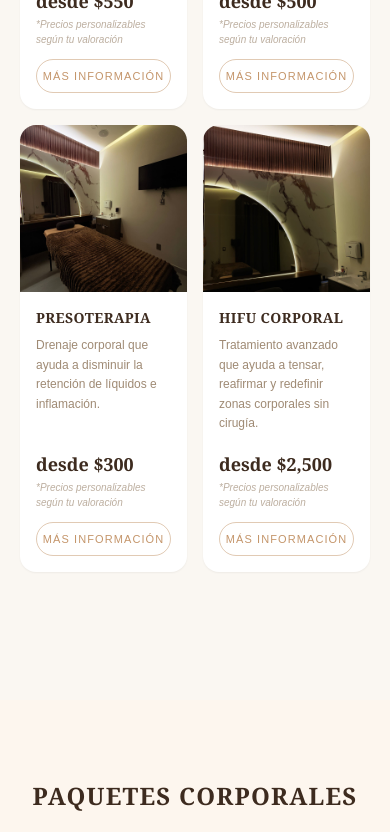
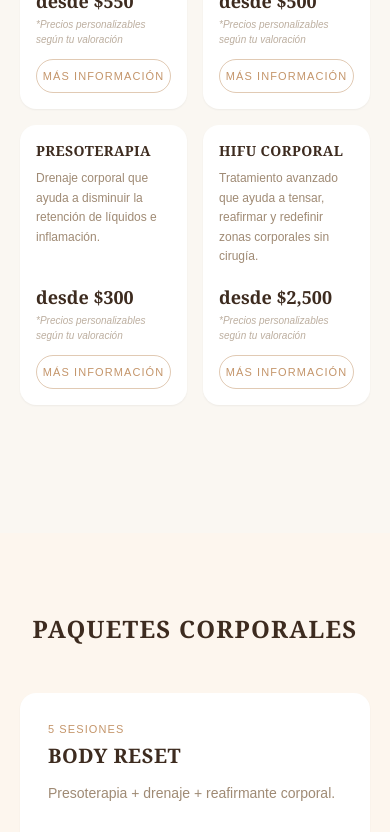
Before and after one commit to Nasusagency/ceemispa, a Next.js app: page / in a window 390 px wide. Shown: the part 4180-5012 px from the top of the page. Built offline with nearby package versions, Linux system fonts and the light colour scheme.

Commit message:
fix: quitar fotos inmobiliario de masajes

```diff
--- a/components/Corporales.tsx
+++ b/components/Corporales.tsx
@@ -2,7 +2,7 @@ import Image from "next/image";
 
 const WA_BASE = "https://wa.me/523781122322?text=";
 
-const treatments = [
+const treatments: { img?: string; name: string; desc: string; price: string; msg: string }[] = [
   {
     img: "/images/Cuerpo/corporales.jpeg",
     name: "MOLDEO CORPORAL",
@@ -18,14 +18,12 @@ const treatments = [
     msg: "Hola! Me interesa información sobre Reafirmante Corporal en CEEMI Clínica Estética.",
   },
   {
-    img: "/images/Inmobiliario/cabina.jpeg",
     name: "PRESOTERAPIA",
     desc: "Drenaje corporal que ayuda a disminuir la retención de líquidos e inflamación.",
     price: "$300",
     msg: "Hola! Me interesa información sobre Presoterapia en CEEMI Clínica Estética.",
   },
   {
-    img: "/images/Inmobiliario/cabina-2.jpeg",
     name: "HIFU CORPORAL",
     desc: "Tratamiento avanzado que ayuda a tensar, reafirmar y redefinir zonas corporales sin cirugía.",
     price: "$2,500",
@@ -89,6 +87,7 @@ export default function Corporales() {
                 key={t.name}
                 className="bg-white rounded-2xl overflow-hidden shadow-sm hover:shadow-md transition-shadow duration-300 flex flex-col"
               >
+                {t.img && (
                   <div className="relative aspect-square">
                     <Image
                       src={t.img}
@@ -98,6 +97,7 @@ export default function Corporales() {
                       sizes="(max-width: 640px) 50vw, 25vw"
                     />
                   </div>
+                )}
                 <div className="p-4 md:p-5 flex flex-col flex-1">
                   <h3 className="font-serif text-sm md:text-[15px] font-bold text-ceemi-dark mb-2 tracking-wide">
                     {t.name}
--- a/components/Masajes.tsx
+++ b/components/Masajes.tsx
@@ -1,31 +1,25 @@
-import Image from "next/image";
-
 const WA_BASE = "https://wa.me/523781122322?text=";
 
 const massages = [
   {
-    img: "/images/Inmobiliario/sala-1.jpeg",
     name: "MASAJE RELAJANTE",
     duration: "90 min",
     price: "$1,200",
     msg: "Hola! Me interesa información sobre el Masaje Relajante en CEEMI Clínica Estética.",
   },
   {
-    img: "/images/Inmobiliario/sala-2.jpeg",
     name: "MASAJE DESCONTRACTURANTE",
     duration: "60 min",
     price: "$800",
     msg: "Hola! Me interesa información sobre el Masaje Descontracturante en CEEMI Clínica Estética.",
   },
   {
-    img: "/images/Inmobiliario/sala-3.jpeg",
     name: "MASAJE REDUCTIVO",
     duration: "60 min",
     price: "$900",
     msg: "Hola! Me interesa información sobre el Masaje Reductivo en CEEMI Clínica Estética.",
   },
   {
-    img: "/images/Inmobiliario/sala-4.jpeg",
     name: "MASAJE DRENANTE",
     duration: "60 min",
     price: "$800",
@@ -35,21 +29,18 @@ const massages = [
 
 const complements = [
   {
-    img: "/images/Inmobiliario/detalle-1.jpeg",
     name: "DRENAJE LINFÁTICO",
     desc: "Favorece la eliminación de toxinas, reduce inflamación y mejora la circulación.",
     price: "$700",
     msg: "Hola! Me interesa información sobre Drenaje Linfático en CEEMI Clínica Estética.",
   },
   {
-    img: "/images/Inmobiliario/detalle-2.jpeg",
     name: "ENVOLTURAS CORPORALES",
     desc: "Tratamientos complementarios que ayudan a desintoxicar, hidratar y reafirmar la piel.",
     price: "$800",
     msg: "Hola! Me interesa información sobre Envolturas Corporales en CEEMI Clínica Estética.",
   },
   {
-    img: "/images/Inmobiliario/detalle-3.jpeg",
     name: "EXFOLIACIÓN CORPORAL",
     desc: "Renueva tu piel, elimina células muertas y mejora la absorción de activos.",
     price: "$500",
@@ -80,30 +71,20 @@ export default function Masajes() {
           </div>
 
           {/* 4 massage cards */}
-          <div className="grid grid-cols-2 lg:grid-cols-4 gap-4 md:gap-5 mb-12">
+          <div className="grid grid-cols-1 sm:grid-cols-2 lg:grid-cols-4 gap-5 mb-6">
             {massages.map((m) => (
               <div
                 key={m.name}
-                className="bg-white rounded-2xl overflow-hidden shadow-sm hover:shadow-md transition-shadow duration-300 flex flex-col"
+                className="bg-white rounded-2xl p-6 shadow-sm hover:shadow-md transition-shadow duration-300 flex flex-col"
               >
-                <div className="relative aspect-square">
-                  <Image
-                    src={m.img}
-                    alt={m.name}
-                    fill
-                    className="object-cover"
-                    sizes="(max-width: 640px) 50vw, 25vw"
-                  />
-                </div>
-                <div className="p-4 md:p-5 flex flex-col flex-1">
-                  <h3 className="font-serif text-sm md:text-[15px] font-bold text-ceemi-dark mb-1 tracking-wide">
+                <h3 className="font-serif text-sm font-bold text-ceemi-dark mb-1 tracking-wide">
                   {m.name}
                 </h3>
                 <p className="text-ceemi-brown/50 text-xs font-sans mb-4 flex-1">
                   {m.duration}
                 </p>
                 <div>
-                    <p className="font-serif text-lg md:text-xl font-bold text-ceemi-dark">
+                  <p className="font-serif text-2xl font-bold text-ceemi-dark">
                     {m.price}
                   </p>
                   <p className="text-ceemi-brown/45 text-[10px] italic mt-0.5 mb-3">
@@ -119,7 +100,6 @@ export default function Masajes() {
                   >
                     Agendar
                   </a>
-                  </div>
                 </div>
               </div>
             ))}
@@ -143,18 +123,8 @@ export default function Masajes() {
             {complements.map((c) => (
               <div
                 key={c.name}
-                className="bg-white rounded-2xl overflow-hidden shadow-sm hover:shadow-md transition-shadow duration-300 flex flex-col"
+                className="bg-white rounded-2xl p-7 shadow-sm hover:shadow-md transition-shadow duration-300 flex flex-col"
               >
-                <div className="relative aspect-video">
-                  <Image
-                    src={c.img}
-                    alt={c.name}
-                    fill
-                    className="object-cover"
-                    sizes="(max-width: 768px) 100vw, 33vw"
-                  />
-                </div>
-                <div className="p-6 flex flex-col flex-1">
                 <h3 className="font-serif text-base font-bold text-ceemi-dark mb-3 tracking-wide">
                   {c.name}
                 </h3>
@@ -180,7 +150,6 @@ export default function Masajes() {
                   </a>
                 </div>
               </div>
-              </div>
             ))}
           </div>
         </div>
```
Lines whose indentation alone changed are shown as unchanged.
